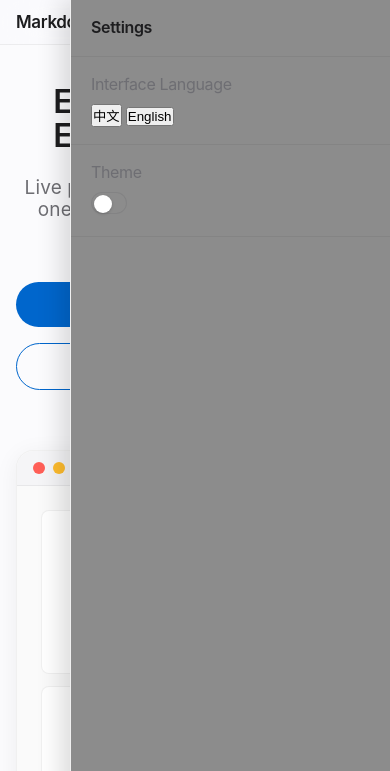
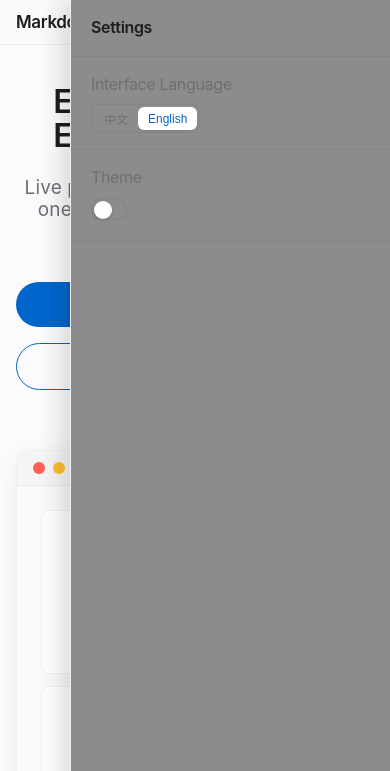
Before and after one commit to minorcell/markdown-studio, a plain HTML site: page index.html in a window 390 px wide. Both pictures are taken after a click on the button "设置". Shown: the top 771 px of the page. Drawn offline with nearby package versions, Linux system fonts and the light colour scheme.

Commit message:
chore(ui): polish settings segmented control and i18n pressed state\n\n- Add Apple-style segmented control styles in settings.css\n- Reflect current language with aria-pressed in i18n.js\n\nGenerated with [codeagent](https://github.com/qbox/codeagent)\nCo-authored-by: minorcell <minorcell@users.noreply.github.com>

```diff
--- a/scripts/i18n.js
+++ b/scripts/i18n.js
@@ -160,6 +160,11 @@
       if (attr) el.setAttribute(attr, text)
       else el.textContent = text
     })
+    // Reflect current language selection in segmented control
+    document.querySelectorAll('[data-action="toggle-lang"][data-lang]').forEach((btn) => {
+      const isActive = btn.getAttribute('data-lang') === lang
+      btn.setAttribute('aria-pressed', isActive ? 'true' : 'false')
+    })
     // Update any theme switch aria-labels
     document.querySelectorAll('[data-action="toggle-theme"]').forEach((btn) => {
       btn.setAttribute('aria-label', dict[lang]['theme.aria'])
@@ -185,7 +190,13 @@
     document.addEventListener('click', (e) => {
       const btn = e.target.closest('[data-action="toggle-lang"][data-lang]')
       if (btn) {
-        setLang(btn.getAttribute('data-lang'))
+        const next = btn.getAttribute('data-lang')
+        setLang(next)
+        // update pressed states immediately for visual feedback
+        document.querySelectorAll('[data-action="toggle-lang"][data-lang]').forEach((b) => {
+          const active = b.getAttribute('data-lang') === next
+          b.setAttribute('aria-pressed', active ? 'true' : 'false')
+        })
       }
     })
     // Settings drawer basic wiring
--- a/styles/settings.css
+++ b/styles/settings.css
@@ -58,3 +58,33 @@
   background: var(--color-surface, #1c1c1e);
   border-left-color: var(--color-border, var(--panel-border));
 }
+
+/* Apple-style segmented control for language switch (used in settings drawer) */
+.segmented-control {
+  display: inline-flex;
+  border-radius: 8px;
+  padding: 2px;
+  background: rgba(142, 142, 147, 0.14);
+  border: 1px solid var(--color-border, rgba(60, 60, 67, 0.08));
+}
+
+.segmented-button {
+  border: none;
+  background: transparent;
+  color: var(--color-text-secondary, rgba(60, 60, 67, 0.55));
+  font-size: 12px;
+  padding: 3px 10px;
+  border-radius: 6px;
+  cursor: pointer;
+  transition: all 0.18s ease;
+}
+
+.segmented-button[aria-pressed="true"] {
+  background: #ffffff;
+  color: var(--color-accent, #0a84ff);
+  box-shadow: 0 1px 1px rgba(0, 0, 0, 0.1);
+}
+
+.segmented-button:hover {
+  color: var(--color-accent, #0a84ff);
+}
```
